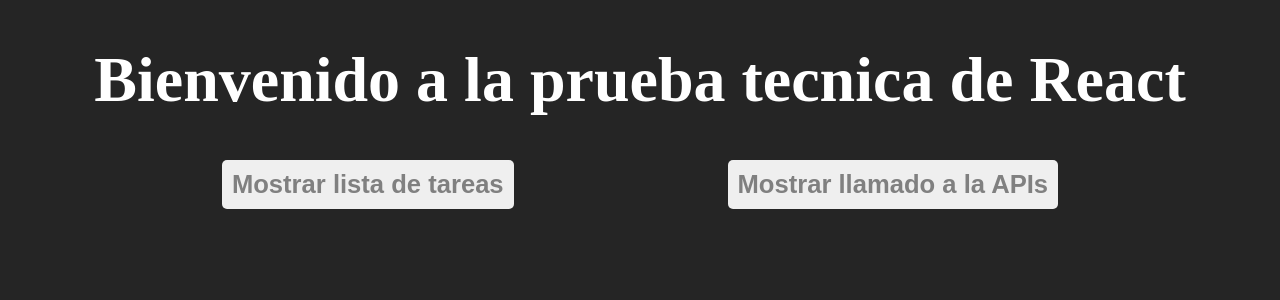
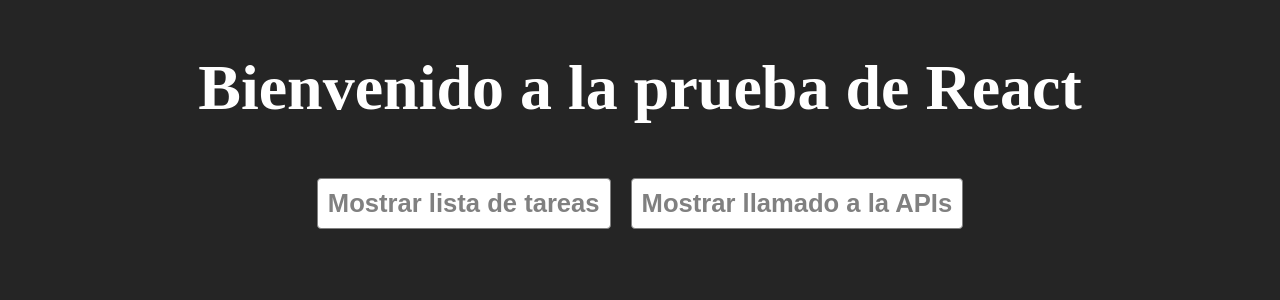
Before and after one commit to EstebanMarulandaS/prueba-react, a React (Vite) app: page / in a window 1280 px wide. Shown: the top 300 px of the page. Built offline with nearby package versions, Linux system fonts and the light colour scheme.

Commit message:
Finish home style

```diff
--- a/src/App.scss
+++ b/src/App.scss
@@ -0,0 +1,3 @@
+a{
+    text-decoration: none;
+}
--- a/src/components/Home.jsx/Home.jsx
+++ b/src/components/Home.jsx/Home.jsx
@@ -1,13 +1,19 @@
+import { Link } from "react-router-dom";
 import "./home.scss";
-export const Home = () => {
+
+export function Home() {
   return (
-    <div>
-      <h1>Bienvenido a la prueba tecnica de React</h1>
+    <div className="home">
+      <div className="btnDiv">
+        <h1 className="homeh1">Bienvenido a la prueba de React</h1>
 
-      <div className="btnDiv">
-        <button className="homeBtn">Mostrar lista de tareas</button>
-        <button className="homeBtn">Mostrar llamado a la APIs</button>
+        <button className="homeBtn">
+          <Link to="/listaDeTareas">Mostrar lista de tareas</Link>
+        </button>
+        <button className="homeBtn">
+          <Link to="/api">Mostrar llamado a la APIs</Link>
+        </button>
       </div>
     </div>
   );
-};
+}
--- a/src/components/Home.jsx/home.scss
+++ b/src/components/Home.jsx/home.scss
@@ -1,16 +1,33 @@
-h1{
-   text-align: center;
+.home{
+    display: flex;
+    text-align: center;
+    justify-content: space-evenly;
+    gap: 10px;
 }
-.homeBtn{
+.homeBtn {
     padding: 10px;
-   text-align: center;
-   color: gray;
+    text-align: center;
+    color: gray;
+    background-color: white;
+    border: 1px solid gray;
+    border-radius: 4px;
+    cursor: pointer;
+    transition: transform 0.3s, background-color 0.3s;
+    padding: 10px;
+      margin: 10px;
 
+    a {
+      text-decoration: none;
+      color: inherit;
 
-}
+    }
 
-.btnDiv{
-    display: flex;
-    flex-direction: row;
-    justify-content: space-evenly;
-}
+    &:hover {
+      background-color: rgb(188, 194, 198);
+      transform: translateY(-5px);
+    }
+  }
+
+  .homeh1{
+    text-align: center;
+  }
```
